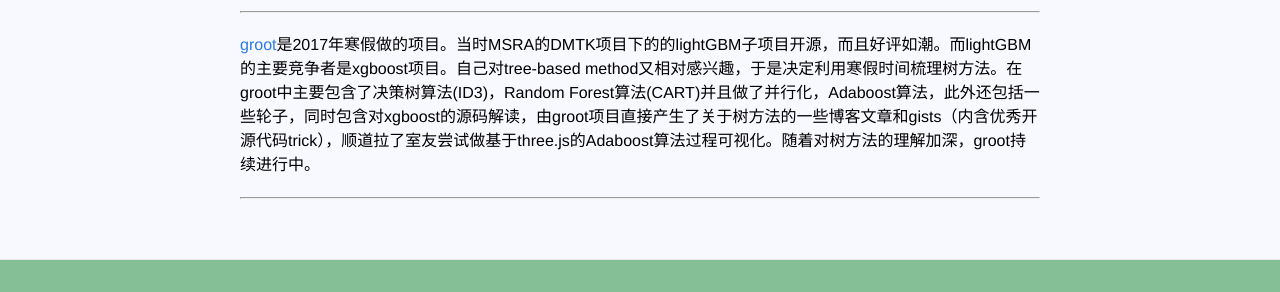
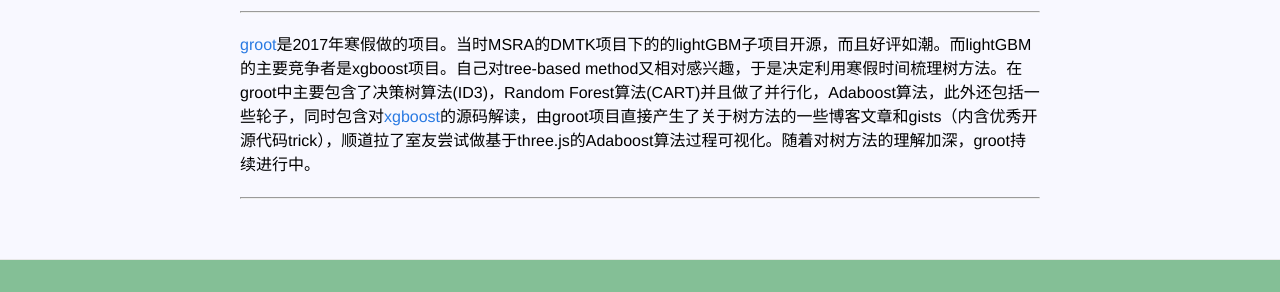
Before and after one commit to zhpmatrix/zhpmatrix.github.io, a Jekyll site: the page built from projects.md, in a window 1280 px wide. Shown: the part 157-449 px from the top of the page. Built offline with Jekyll 4.4.1, drawn with Linux system fonts in a browser that asks for light colours; comment, search, counter and statistics services are not loaded; part of the change alters nothing that is shown.

```diff
--- a/projects.md
+++ b/projects.md
@@ -6,6 +6,6 @@ permalink: /projects/
 
 ---
 
-[groot](https://github.com/zhpmatrix/groot)是2017年寒假做的项目。当时MSRA的DMTK项目下的的lightGBM子项目开源，而且好评如潮。而lightGBM的主要竞争者是xgboost项目。自己对tree-based method又相对感兴趣，于是决定利用寒假时间梳理树方法。在groot中主要包含了决策树算法(ID3)，Random Forest算法(CART)并且做了并行化，Adaboost算法，此外还包括一些轮子，同时包含对xgboost的源码解读，由groot项目直接产生了关于树方法的一些博客文章和gists（内含优秀开源代码trick），顺道拉了室友尝试做基于three.js的Adaboost算法过程可视化。随着对树方法的理解加深，groot持续进行中。
+[groot](https://github.com/zhpmatrix/groot)是2017年寒假做的项目。当时MSRA的DMTK项目下的的lightGBM子项目开源，而且好评如潮。而lightGBM的主要竞争者是xgboost项目。自己对tree-based method又相对感兴趣，于是决定利用寒假时间梳理树方法。在groot中主要包含了决策树算法(ID3)，Random Forest算法(CART)并且做了并行化，Adaboost算法，此外还包括一些轮子，同时包含对[xgboost](https://github.com/zhpmatrix/xgboost)的源码解读，由groot项目直接产生了关于树方法的一些博客文章和gists（内含优秀开源代码trick），顺道拉了室友尝试做基于three.js的Adaboost算法过程可视化。随着对树方法的理解加深，groot持续进行中。
 
 ___
```
